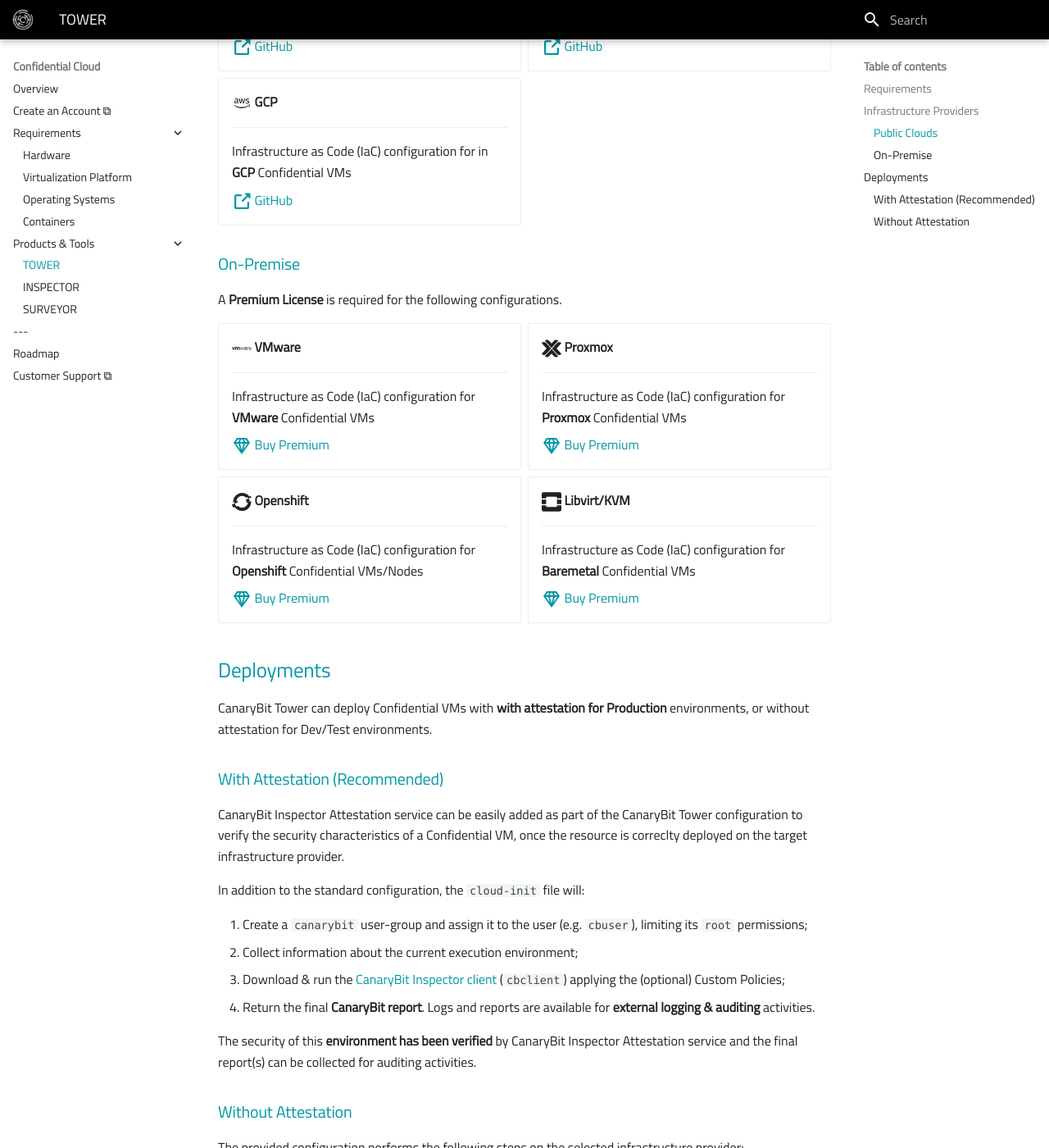
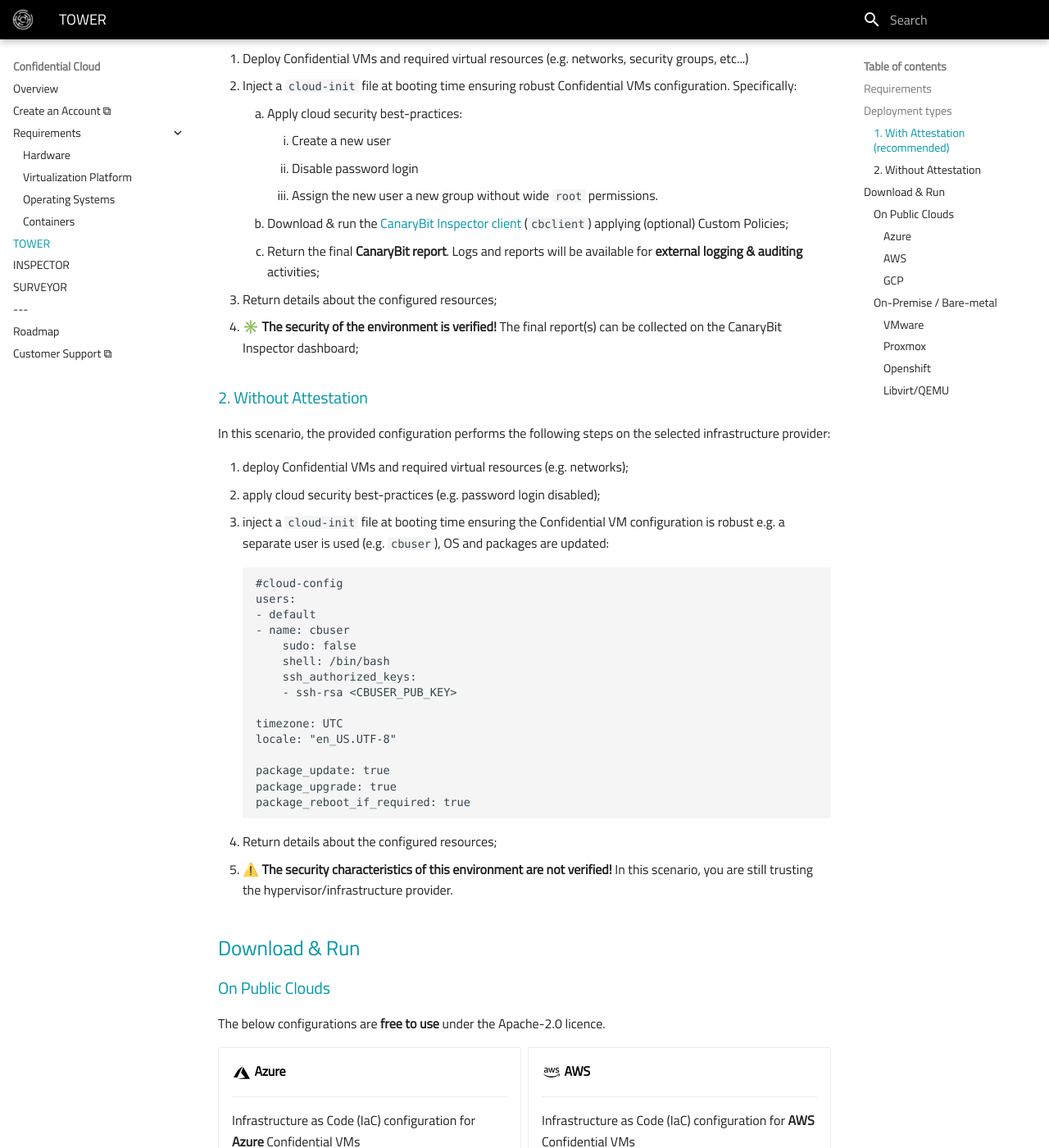
Before and after one commit to canarybit/cc-docs, an MkDocs documentation site: the page built from docs/products/tower.md, in a window 1280 px wide and 1400 px high, scrolled down 861 px. Shown: the whole window at 82% size. Built offline with MkDocs 1.6.1 and Material for MkDocs 9.7.7, drawn with Linux system fonts in a browser that asks for light colours; some of the changed text lies outside the part shown.

Commit message:
Improves doc

````diff
--- a/docs/products/tower.md
+++ b/docs/products/tower.md
@@ -16,16 +16,64 @@
 
 - CLI access to your cloud platform (e.g [Azure CLI](https://learn.microsoft.com/en-us/cli/azure/what-is-azure-cli?view=azure-cli-latest), [AWS CLI](https://docs.aws.amazon.com/cli/latest/userguide/cli-chap-getting-started.html), etc...)
 
-## Infrastructure Providers
+## Deployment types
 
-### Public Clouds
+CanaryBit Tower configurations are flexible enough to deploy Confidential VMs with or without CanaryBit Inspector Attestation service.
+
+**Environment verification with CanaryBit Inspector service is recommended to certify the security capabilities of the execution environments, mitigate risks and ensure privacy**.
+
+### 1. With Attestation (recommended)
+
+In this scenario, the provided configuration performs the following steps on the selected infrastructure provider:
+
+1. Deploy Confidential VMs and required virtual resources (e.g. networks, security groups, etc...)
+2. Inject a `cloud-init` file at booting time ensuring robust Confidential VMs configuration. Specifically:
+      1. Apply cloud security best-practices:
+         1. Create a new user
+         2. Disable password login
+         3. Assign the new user a new group without wide `root` permissions.
+      2. Download & run the [CanaryBit Inspector client](inspector.md) (`cbclient`) applying (optional) Custom Policies;
+      3. Return the final **CanaryBit report**. Logs and reports will be available for **external logging & auditing** activities;
+3. Return details about the configured resources;
+4. ✳️ **The security of the environment is verified!** The final report(s) can be collected on the CanaryBit Inspector dashboard;
+
+### 2. Without Attestation
+
+In this scenario, the provided configuration performs the following steps on the selected infrastructure provider:
+
+1. deploy Confidential VMs and required virtual resources (e.g. networks);
+2. apply cloud security best-practices (e.g. password login disabled);
+3. inject a `cloud-init` file at booting time ensuring the Confidential VM configuration is robust e.g. a separate user is used (e.g. `cbuser`), OS and packages are updated:
+        ```
+        #cloud-config
+        users:
+        - default
+        - name: cbuser
+            sudo: false
+            shell: /bin/bash
+            ssh_authorized_keys:
+            - ssh-rsa <CBUSER_PUB_KEY>
+
+        timezone: UTC
+        locale: "en_US.UTF-8"
+
+        package_update: true
+        package_upgrade: true
+        package_reboot_if_required: true
+        ```
+4. Return details about the configured resources;
+5. ⚠️ **The security characteristics of this environment are not verified!** In this scenario, you are still trusting the hypervisor/infrastructure provider.
+
+## Download & Run
+
+### On Public Clouds
 
 The below configurations are **free to use** under the Apache-2.0 licence.
 
 <div class="grid cards" markdown>
 <!-- https://squidfunk.github.io/mkdocs-material/reference/grids/#using-card-grids !-->
 
--   :material-microsoft-azure:{ .lg .middle } __Azure__
+-   #### :material-microsoft-azure:{ .lg .middle } __Azure__
 
     ---
 
@@ -33,7 +81,7 @@
 
     [:octicons-link-external-16:{ .lg .middle }  GitHub ](https://github.com/canarybit/tower/tree/main)
 
--   :material-aws:{ .lg .middle } __AWS__
+-   #### :material-aws:{ .lg .middle } __AWS__
 
     ---
 
@@ -41,7 +89,7 @@
 
     [:octicons-link-external-16:{ .lg .middle }  GitHub ](https://github.com/canarybit/tower/tree/main)
 
--   :material-aws:{ .lg .middle } __GCP__
+-   #### :material-aws:{ .lg .middle } __GCP__
 
     ---
 
@@ -52,91 +100,39 @@
 </div>
 
 
-### On-Premise
+### On-Premise / Bare-metal
 
-A **Premium License** is required for the following configurations.
+A **Premium License** is required for the following configurations: [:material-diamond-stone:{ .lg .middle } Buy Premium :octicons-link-external-16:{ .lg .middle }](https://www.canarybit.eu/contact)
 
 <div class="grid cards" markdown>
 <!-- https://squidfunk.github.io/mkdocs-material/reference/grids/#using-card-grids !-->
 
--   :simple-vmware:{ .lg .middle } __VMware__
+-   #### :simple-vmware:{ .lg .middle } __VMware__
 
     ---
 
     Infrastructure as Code (IaC) configuration for **VMware** Confidential VMs
 
-    [:material-diamond-stone:{ .lg .middle } Buy Premium ](https://www.canarybit.eu/contact)
 
--   :simple-proxmox:{ .lg .middle } __Proxmox__
+-   #### :simple-proxmox:{ .lg .middle } __Proxmox__
 
     ---
 
     Infrastructure as Code (IaC) configuration for **Proxmox** Confidential VMs
 
-    [:material-diamond-stone:{ .lg .middle } Buy Premium ](https://www.canarybit.eu/contact)
 
--   :simple-redhatopenshift:{ .lg .middle } __Openshift__
+-   #### :simple-redhatopenshift:{ .lg .middle } __Openshift__
 
     ---
 
     Infrastructure as Code (IaC) configuration for **Openshift** Confidential VMs/Nodes
 
-    [:material-diamond-stone:{ .lg .middle } Buy Premium ](https://www.canarybit.eu/contact)
 
--   :simple-openstack:{ .lg .middle } __Libvirt/KVM__
+-   #### :simple-openstack:{ .lg .middle } __Libvirt/QEMU__
 
     ---
 
     Infrastructure as Code (IaC) configuration for **Baremetal** Confidential VMs
 
-    [:material-diamond-stone:{ .lg .middle } Buy Premium ](https://www.canarybit.eu/contact)
 
 </div>
-
-
-## Deployments
-
-CanaryBit Tower can deploy Confidential VMs with **with attestation for Production** environments, or without attestation for Dev/Test environments.
-
-### With Attestation (Recommended)
-
-CanaryBit Inspector Attestation service can be easily added as part of the CanaryBit Tower configuration to verify the security characteristics of a Confidential VM, once the resource is correclty deployed on the target infrastructure provider.
-
-In addition to the standard configuration, the `cloud-init` file will:
-
-1. Create a `canarybit` user-group and assign it to the user (e.g. `cbuser`), limiting its `root` permissions;
-2. Collect information about the current execution environment;
-3. Download & run the [CanaryBit Inspector client](inspector.md) (`cbclient`) applying the (optional) Custom Policies;
-4. Return the final **CanaryBit report**. Logs and reports are available for **external logging & auditing** activities.
-
-The security of this **environment has been verified** by CanaryBit Inspector Attestation service and the final report(s) can be collected for auditing activities.
-
-### Without Attestation
-
-The provided configuration performs the following steps on the selected infrastructure provider:
-
-1. deploy Confidential VMs and required virtual resources (e.g. networks)
-2. apply cloud security best-practices (e.g. password login disabled).
-3. inject a `cloud-init` file at booting time ensuring the Confidential VM configuration is robust e.g. a separate user is used (e.g. `cbuser`), OS and packages are updated:
-
-    `cloud-init.yml`:
-
-    ```
-    #cloud-config
-    users:
-    - default
-    - name: cbuser
-        sudo: false
-        shell: /bin/bash
-        ssh_authorized_keys:
-        - ssh-rsa <CBUSER_PUB_KEY>
-
-    timezone: UTC
-    locale: "en_US.UTF-8"
-
-    package_update: true
-    package_upgrade: true
-    package_reboot_if_required: true
-    ```
-
- ⚠️ **WARNING**: The security characteristics of this environment are not verified! In this scenario, you are **still trusting the hypervisor/infrastructure provider**. For full-privacy and highest security level, verify the environment with CanaryBit Attestation service.
--- a/mkdocs.yml
+++ b/mkdocs.yml
@@ -69,10 +69,9 @@
     #- 'Legal': []
 
 
-  - Products & Tools:
-    - 'TOWER': './products/tower.md'
-    - 'INSPECTOR': './products/inspector.md'
-    - 'SURVEYOR': './products/surveyor.md'
+  - 'TOWER': './products/tower.md'
+  - 'INSPECTOR': './products/inspector.md'
+  - 'SURVEYOR': './products/surveyor.md'
     #- 'STUDIO': './products/studio.md'
 
   - --- : []
````
